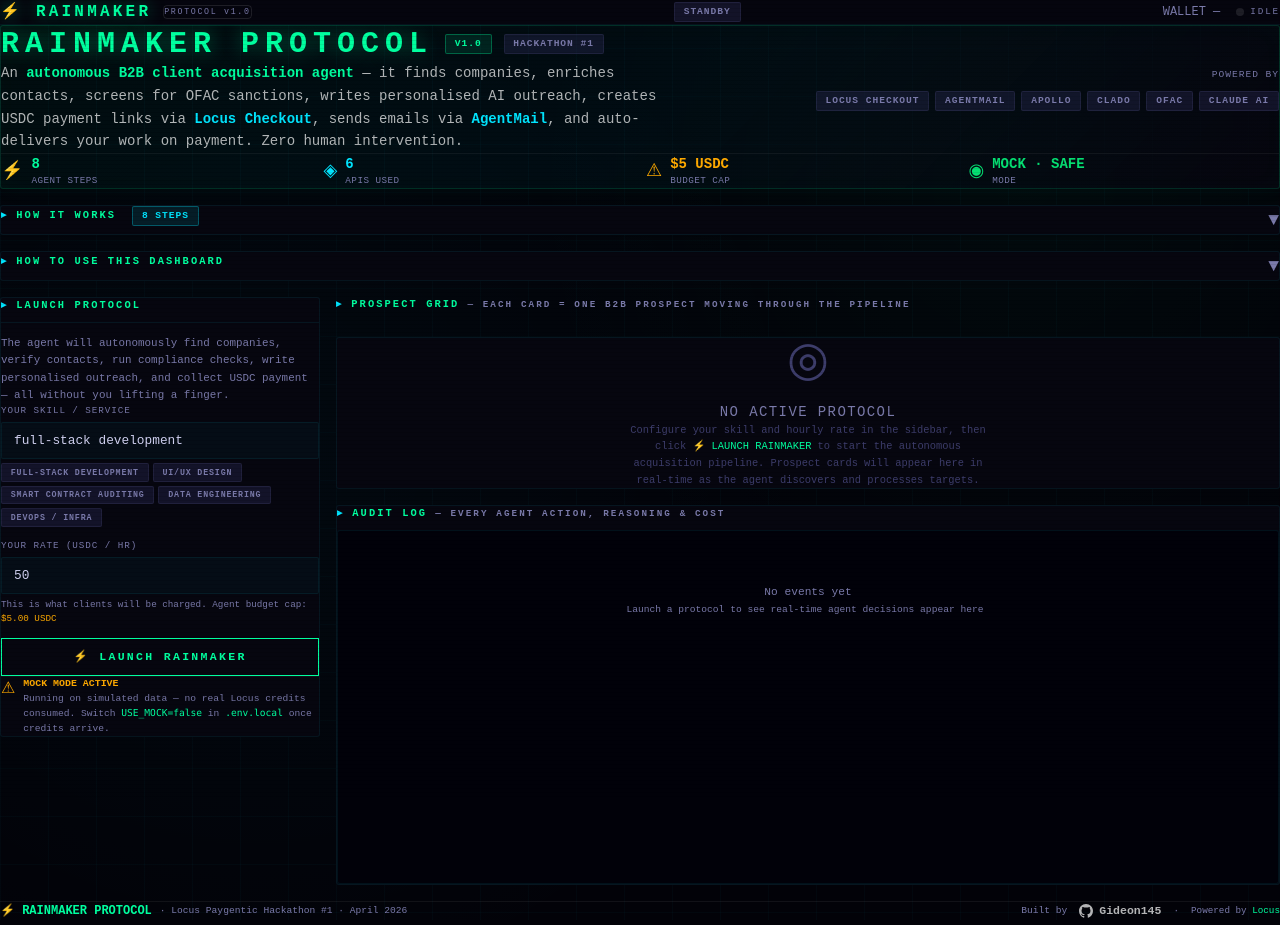
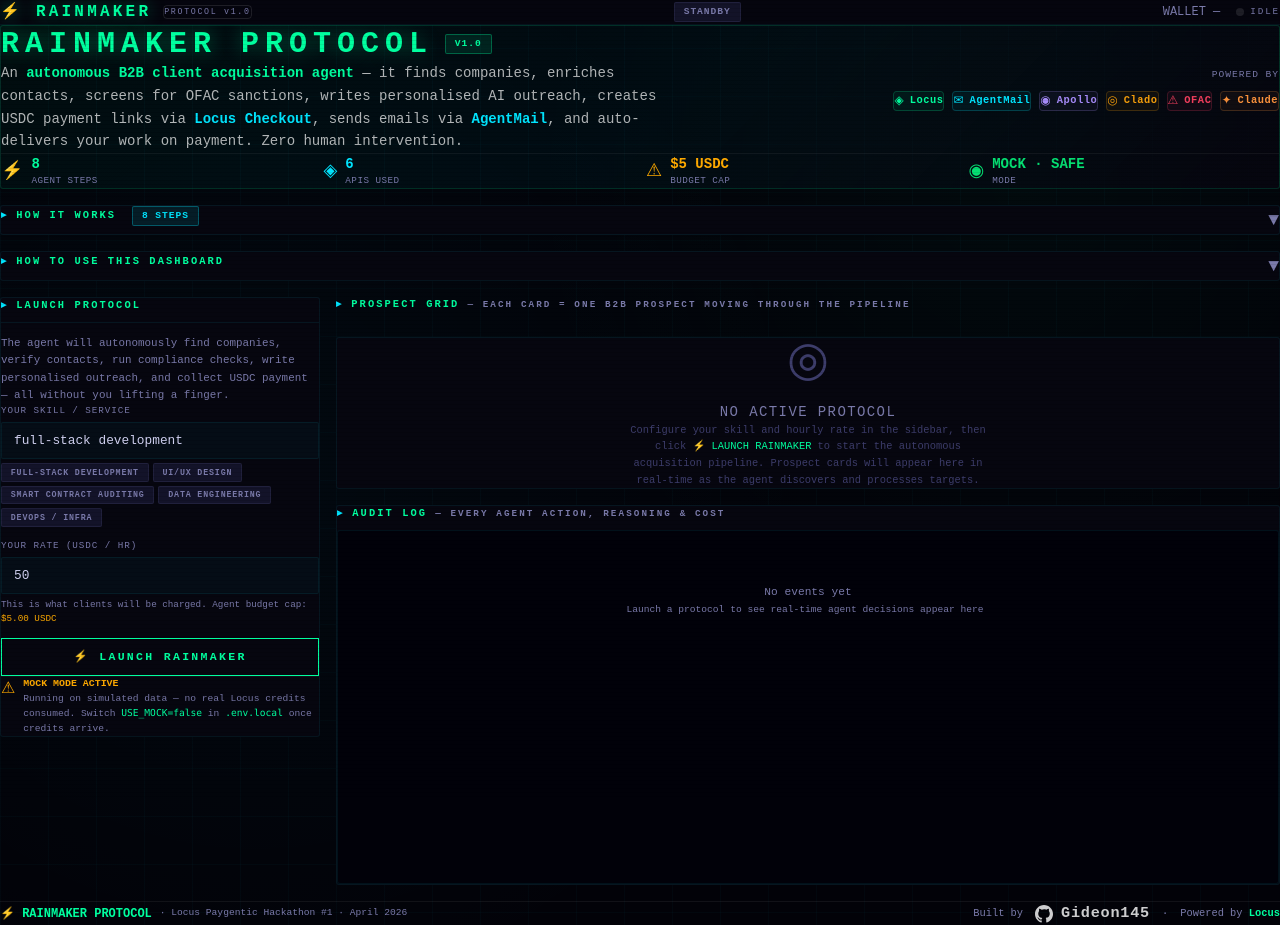
Before and after one commit to Gideon145/rainmaker-protocol, a Next.js app: page /dashboard in a window 1280 px wide. Built offline with nearby package versions, Linux system fonts and the light colour scheme.

Commit message:
fix: Vercel crash (remove maxDuration), slash mock delays to <5s, UI polish — no Hackathon badge, no autoscroll, hover glow, agent logos, bigger footer

```diff
--- a/src/agent/orchestrator.ts
+++ b/src/agent/orchestrator.ts
@@ -175,7 +175,7 @@
     eventBus.emit(runId, "prospect_update", prospect);
 
     // Small delay between prospects for visual drama in demo
-    await sleep(400);
+    await sleep(80);
 
     try {
       // 1. Enrich contact
--- a/src/agent/steps/04-create-checkout.ts
+++ b/src/agent/steps/04-create-checkout.ts
@@ -20,7 +20,7 @@
     // Mock: generate a fake session
     sessionId = `sess_mock_${uuid().replace(/-/g, "").slice(0, 20)}`;
     checkoutUrl = `https://checkout.paywithlocus.com/${sessionId}`;
-    await new Promise((r) => setTimeout(r, 300));
+    await new Promise((r) => setTimeout(r, 50));
   } else {
     const result = await createCheckoutSession({
       amount: run.hourlyRate.toFixed(2),
--- a/src/agent/steps/07-poll-replies.ts
+++ b/src/agent/steps/07-poll-replies.ts
@@ -21,7 +21,7 @@
 
   // In mock mode — simulate payment directly after pipeline settles (no race condition)
   if (USE_MOCK) {
-    await sleep(6_000); // wait for all outreach emails to be sent
+    await sleep(800); // short pause then simulate payment
     const currentRun = getRun(runId);
     const prospect = currentRun?.prospects.find(
       (p) => p.status === "awaiting_payment" || p.status === "outreach_sent",
--- a/src/app/api/agent/stream/route.ts
+++ b/src/app/api/agent/stream/route.ts
@@ -4,8 +4,6 @@
 import { executeRun } from "@/agent/orchestrator";
 import type { AgentEvent } from "@/lib/providers/types";
 
-// Tells Vercel to keep this function alive for up to 60 seconds
-export const maxDuration = 60;
 export const dynamic = "force-dynamic";
 
 export async function GET(req: NextRequest) {
--- a/src/app/dashboard/page.tsx
+++ b/src/app/dashboard/page.tsx
@@ -95,7 +95,6 @@
               RAINMAKER PROTOCOL
             </h1>
             <span className="badge badge-green">v1.0</span>
-            <span className="badge badge-dim">Hackathon #1</span>
           </div>
           <p className="text-white/70 text-sm leading-relaxed max-w-2xl">
             An <span className="text-neon font-bold">autonomous B2B client acquisition agent</span> — it finds companies, enriches contacts, screens for OFAC sanctions, writes personalised AI outreach, creates USDC payment links via{" "}
@@ -105,9 +104,21 @@
         </div>
         <div className="flex flex-col gap-2 shrink-0 text-right">
           <div style={{ fontSize: "0.6rem" }} className="text-sub uppercase tracking-widest">Powered by</div>
-          <div className="flex flex-wrap gap-1.5 justify-end">
-            {["Locus Checkout","AgentMail","Apollo","Clado","OFAC","Claude AI"].map((t) => (
-              <span key={t} className="badge badge-dim">{t}</span>
+          <div className="flex flex-wrap gap-2 justify-end">
+            {[
+              { name: "Locus",    color: "#00ff9f", icon: "◈", desc: "Checkout + Payments" },
+              { name: "AgentMail",color: "#00e5ff", icon: "✉", desc: "AI Inbox" },
+              { name: "Apollo",   color: "#a78bfa", icon: "◉", desc: "Lead Discovery" },
+              { name: "Clado",    color: "#f59e0b", icon: "◎", desc: "Contact Enrichment" },
+              { name: "OFAC",     color: "#f43f5e", icon: "⚠", desc: "Sanctions Screen" },
+              { name: "Claude",   color: "#fb923c", icon: "✦", desc: "AI Copywriting" },
+            ].map(({ name, color, icon, desc }) => (
+              <div key={name} title={desc}
+                className="flex items-center gap-1.5 px-2 py-1 rounded"
+                style={{ border: `1px solid ${color}33`, background: `${color}0d` }}>
+                <span style={{ color, fontSize: "0.75rem" }}>{icon}</span>
+                <span style={{ color, fontSize: "0.65rem", fontWeight: 700, letterSpacing: "0.05em" }}>{name}</span>
+              </div>
             ))}
           </div>
         </div>
@@ -155,7 +166,7 @@
       {open && (
         <div className="px-4 pb-4 grid grid-cols-1 sm:grid-cols-2 lg:grid-cols-4 gap-3">
           {HOW_IT_WORKS.map((step) => (
-            <div key={step.title} className="glow-card p-3 flex flex-col gap-2">
+            <div key={step.title} className="glow-card p-3 flex flex-col gap-2 hover-glow-card">
               <div className="flex items-center gap-2">
                 <span className={`text-xl ${step.color}`}>{step.icon}</span>
                 <span className={`font-bold text-xs ${step.color}`}>{step.title}</span>
@@ -219,7 +230,7 @@
               ],
             },
           ].map(({ n, color, title, steps }) => (
-            <div key={n} className="glow-card p-4 flex flex-col gap-3">
+            <div key={n} className="glow-card p-4 flex flex-col gap-3 hover-glow-card">
               <div className="flex items-center gap-2">
                 <span className={`font-black text-2xl ${color}`}>{n}</span>
                 <span className={`font-bold text-xs ${color}`}>{title}</span>
@@ -579,7 +590,7 @@
 
 function AuditLog({ entries }: { entries: AuditEntry[] }) {
   const endRef = useRef<HTMLDivElement>(null);
-  useEffect(() => { endRef.current?.scrollIntoView({ behavior: "smooth" }); }, [entries.length]);
+  useEffect(() => { if (entries.length > 0) endRef.current?.scrollIntoView({ behavior: "smooth" }); }, [entries.length]);
 
   return (
     <div className="glow-card flex flex-col" style={{ height: "380px" }}>
@@ -835,22 +846,22 @@
               <span className="text-sub" style={{ fontSize: "0.6rem" }}>· Locus Paygentic Hackathon #1 · April 2026</span>
             </div>
             <div className="flex items-center gap-3">
-              <span className="text-sub" style={{ fontSize: "0.6rem" }}>Built by</span>
+              <span className="text-sub" style={{ fontSize: "0.65rem" }}>Built by</span>
               <a
                 href="https://github.com/Gideon145"
                 target="_blank"
                 rel="noopener noreferrer"
-                className="flex items-center gap-1.5 text-white/70 hover:text-neon transition-colors"
-                style={{ fontSize: "0.72rem", fontWeight: 700 }}
+                className="flex items-center gap-2 text-white/80 hover:text-neon transition-colors"
+                style={{ fontSize: "0.95rem", fontWeight: 800, letterSpacing: "0.05em" }}
               >
                 {/* GitHub SVG */}
-                <svg width="14" height="14" viewBox="0 0 24 24" fill="currentColor" style={{ flexShrink: 0 }}>
+                <svg width="18" height="18" viewBox="0 0 24 24" fill="currentColor" style={{ flexShrink: 0 }}>
                   <path d="M12 0C5.374 0 0 5.373 0 12c0 5.302 3.438 9.8 8.207 11.387.599.111.793-.261.793-.577v-2.234c-3.338.726-4.033-1.416-4.033-1.416-.546-1.387-1.333-1.756-1.333-1.756-1.089-.745.083-.729.083-.729 1.205.084 1.839 1.237 1.839 1.237 1.07 1.834 2.807 1.304 3.492.997.107-.775.418-1.305.762-1.604-2.665-.305-5.467-1.334-5.467-5.931 0-1.311.469-2.381 1.236-3.221-.124-.303-.535-1.524.117-3.176 0 0 1.008-.322 3.301 1.23A11.509 11.509 0 0 1 12 5.803c1.02.005 2.047.138 3.006.404 2.291-1.552 3.297-1.23 3.297-1.23.653 1.653.242 2.874.118 3.176.77.84 1.235 1.911 1.235 3.221 0 4.609-2.807 5.624-5.479 5.921.43.372.823 1.102.823 2.222v3.293c0 .319.192.694.801.576C20.566 21.797 24 17.3 24 12c0-6.627-5.373-12-12-12z"/>
                 </svg>
                 Gideon145
               </a>
-              <span className="text-sub" style={{ fontSize: "0.58rem" }}>·</span>
-              <span className="text-sub" style={{ fontSize: "0.58rem" }}>Powered by <span className="text-neon">Locus</span></span>
+              <span className="text-sub" style={{ fontSize: "0.65rem" }}>·</span>
+              <span className="text-sub" style={{ fontSize: "0.65rem" }}>Powered by <span className="text-neon font-bold">Locus</span></span>
             </div>
           </div>
         </footer>
--- a/src/app/globals.css
+++ b/src/app/globals.css
@@ -358,3 +358,14 @@
   box-shadow: 0 0 6px var(--accent-green);
   transition: width 0.5s ease;
 }
+
+/* ── Hover glow card ─────────────────────────────────────────────────────── */
+.hover-glow-card {
+  transition: border-color 0.25s ease, box-shadow 0.25s ease, transform 0.2s ease;
+  cursor: default;
+}
+.hover-glow-card:hover {
+  border-color: rgba(0, 255, 159, 0.35) !important;
+  box-shadow: 0 0 18px rgba(0, 255, 159, 0.12), 0 0 36px rgba(0, 229, 255, 0.06);
+  transform: translateY(-2px);
+}
--- a/src/lib/providers/mock/apollo.ts
+++ b/src/lib/providers/mock/apollo.ts
@@ -109,7 +109,7 @@
 
 export const apollo: CompanyProvider = {
   async searchCompanies(_filters: SearchFilters): Promise<Company[]> {
-    await new Promise((r) => setTimeout(r, 800)); // simulate network
+    await new Promise((r) => setTimeout(r, 80)); // simulate network
     return SEED_COMPANIES.map((c) => ({ ...c, id: uuid() }));
   },
 };
--- a/src/lib/providers/mock/clado.ts
+++ b/src/lib/providers/mock/clado.ts
@@ -17,7 +17,7 @@
 
 export const clado: ContactProvider = {
   async enrichContact(company: Company): Promise<Contact | null> {
-    await new Promise((r) => setTimeout(r, 400));
+    await new Promise((r) => setTimeout(r, 60));
     const base = CONTACTS[company.domain];
     if (!base) return null;
     return {
--- a/src/lib/providers/mock/claude.ts
+++ b/src/lib/providers/mock/claude.ts
@@ -46,7 +46,7 @@
 
 export const claude: LLMProvider = {
   async generateOutreach({ skill, hourlyRate, company, contact, checkoutUrl }) {
-    await new Promise((r) => setTimeout(r, 600));
+    await new Promise((r) => setTimeout(r, 80));
 
     const subjectTemplate =
       SUBJECT_TEMPLATES[Math.floor(Math.random() * SUBJECT_TEMPLATES.length)];
@@ -67,7 +67,7 @@
   },
 
   async generateDeliverable({ skill, company, contact }) {
-    await new Promise((r) => setTimeout(r, 400));
+    await new Promise((r) => setTimeout(r, 60));
     return `Hi ${contact.firstName},
 
 Thank you for booking a session! Here's your pre-session work package:
--- a/src/lib/providers/mock/ofac.ts
+++ b/src/lib/providers/mock/ofac.ts
@@ -17,7 +17,7 @@
 
 export const ofac: ComplianceProvider = {
   async screenOFAC(entityName: string): Promise<OFACResult> {
-    await new Promise((r) => setTimeout(r, 300));
+    await new Promise((r) => setTimeout(r, 50));
     return OFAC_HITS[entityName] ?? { clean: true, matches: [] };
   },
 };
```
Also changed, not shown: src/lib/providers/mock/agentmail.ts (+4 -4 lines).
